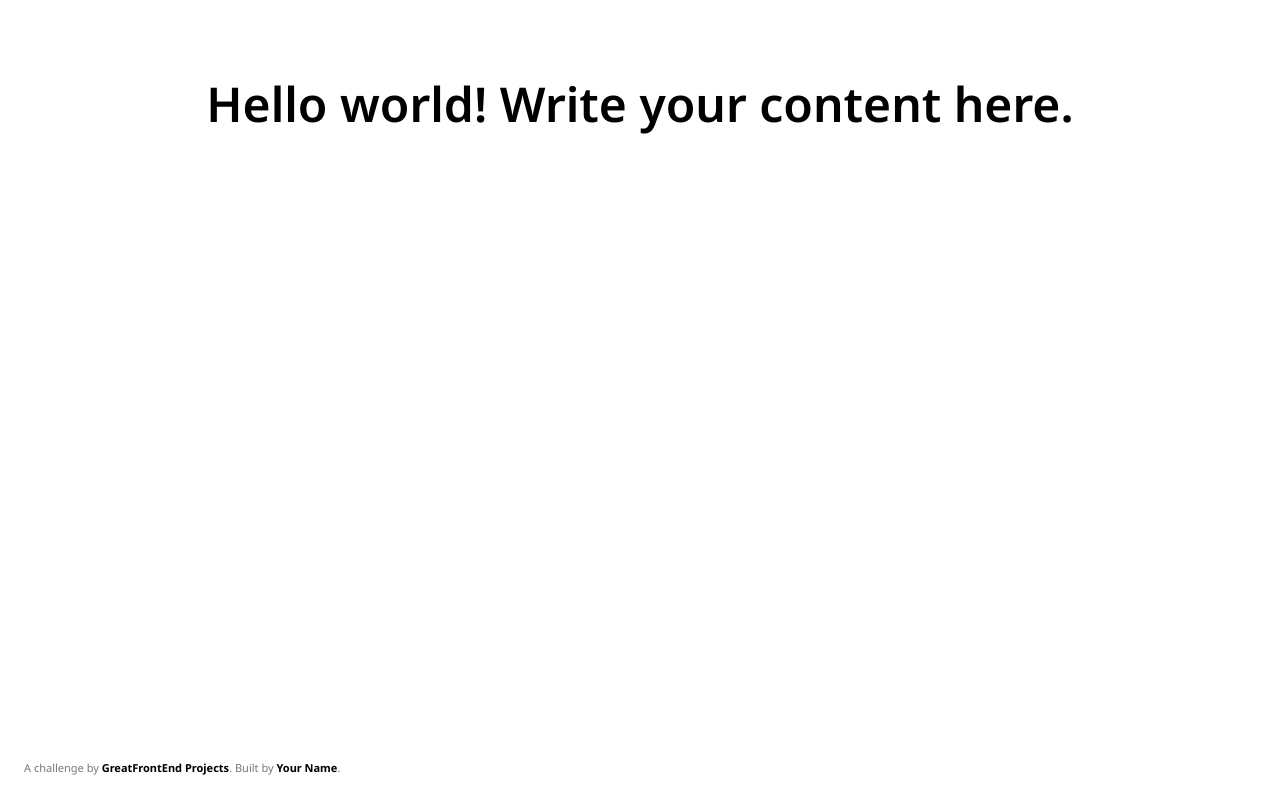
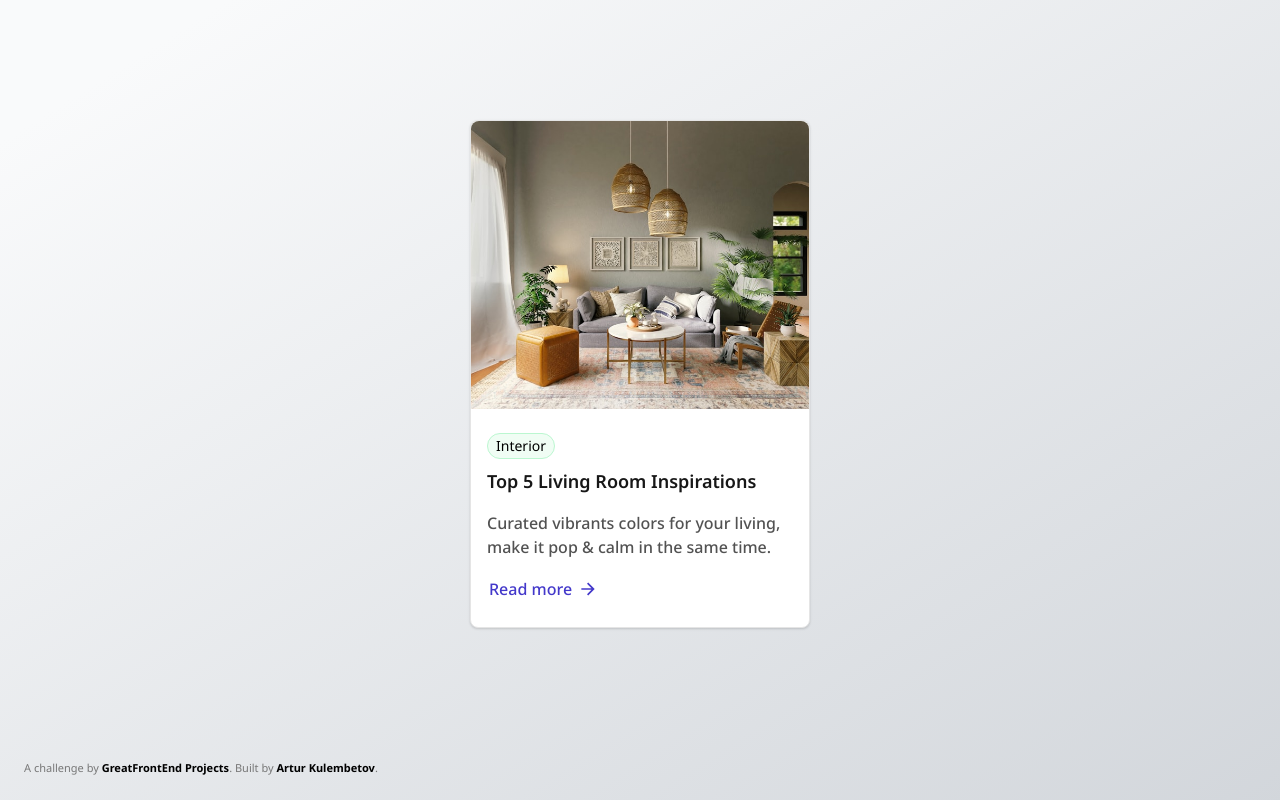
Before and after one commit to kulembetov/blog-card, a plain HTML site: page index.html in a window 1280 px wide. Drawn offline with nearby package versions, Linux system fonts and the light colour scheme.

Commit message:
feat: build a simple blog card

```diff
--- a/css/style.css
+++ b/css/style.css
@@ -1,15 +1,125 @@
-/* Put any custom CSS styles here.  */
-/* Be sure to delete the <style> tag in index.html if you want to use this stylesheet. */
 body {
   margin: 0;
   font-family: "Noto Sans", system-ui, -apple-system, BlinkMacSystemFont,
     "Segoe UI", Roboto, Oxygen, Ubuntu, Cantarell, "Open Sans", "Helvetica Neue",
     sans-serif;
   min-height: 100vh;
+  background: linear-gradient(148deg, #f9fafb 8.89%, #d2d6db 100.48%);
+  display: flex;
+  flex-direction: column;
+  align-items: center;
+  justify-content: flex-start;
 }
 
 * {
   box-sizing: border-box;
+}
+
+.card {
+  width: 21.25rem;
+  display: flex;
+  flex-direction: column;
+  align-items: flex;
+  border-radius: 0.5rem;
+  border: 1px solid #e5e5e5;
+  background: #fff;
+  box-shadow: 0px 1px 3px 0px rgba(0, 0, 0, 0.1),
+    0px 1px 2px 0px rgba(0, 0, 0, 0.06);
+  margin-top: 7.5rem;
+  margin-bottom: 7.5rem;
+}
+
+.card__image {
+  width: 100%;
+  height: 18rem;
+  object-fit: cover;
+  border-radius: 0.5rem 0.5rem 0 0;
+}
+
+.card__description {
+  display: flex;
+  flex-direction: column;
+  gap: 0.5rem;
+  padding: 1.5rem 1rem;
+}
+
+.card__badge {
+  width: fit-content;
+  font-size: 0.875rem;
+  font-style: normal;
+  font-weight: 400;
+  line-height: 1.25rem;
+  text-align: center;
+  border-radius: var(--border-radius-full, 624.9375rem);
+  border: 1px solid #bbf7d0;
+  background: #f0fdf4;
+  padding: 0.125rem 0.5rem;
+}
+
+.card__title {
+  color: #171717;
+  font-size: 1.125rem;
+  font-style: normal;
+  font-weight: 600;
+  line-height: 1.75rem;
+}
+
+.card__text {
+  color: #525252;
+  font-size: 1rem;
+  font-style: normal;
+  font-weight: 500;
+  line-height: 1.5rem;
+  margin: 0.5rem 0;
+}
+
+.card__button {
+  width: fit-content;
+  display: flex;
+  align-items: center;
+  justify-content: center;
+  gap: 0.125rem;
+  border: none;
+  font-size: 1rem;
+  color: #4338ca;
+  font-weight: 500;
+  line-height: 1.5rem;
+  transition: color 0.2s ease-in-out;
+  padding: 0.125rem;
+  position: relative;
+}
+
+.card__button::after {
+  content: "";
+  position: absolute;
+  width: 1.25rem;
+  height: 1.25rem;
+  right: -1.5rem;
+  top: 50%;
+  transform: translateY(-50%);
+  background-image: url("../img/arrow-right-line.svg");
+  background-size: cover;
+  transition: background-image 0.2s ease-in-out;
+}
+
+.card__button:hover {
+  color: #3730a3;
+}
+
+.card__button:disabled {
+  color: #a3a3a3;
+  pointer-events: none;
+  cursor: default;
+}
+
+.card__button:disabled::after {
+  background-image: url("../img/arrow-right-line-disabled.svg");
+}
+
+.card__button:focus {
+  border-radius: 0.25rem;
+  background: #fff;
+  box-shadow: 0px 0px 0px 4px rgba(68, 76, 231, 0.12);
 }
 
 .credits {
@@ -21,7 +131,7 @@ body {
   text-align: center;
 }
 
-.credits a {
+.credits__link {
   color: #000;
   font-weight: bold;
 }
--- a/index.html
+++ b/index.html
@@ -1,51 +1,44 @@
 <!DOCTYPE html>
 <html lang="en">
-  <!-- [Delete this comment] This file is the main file for the challenge. For the most part, you should be editing this file. -->
+
 <head>
   <meta charset="utf-8" />
   <meta name="viewport" content="width=device-width, initial-scale=1" />
-    <title>GreatFrontEnd Projects</title>
+  <title>Blog Card | GreatFrontEnd Projects</title>
   <link rel="preconnect" href="https://fonts.googleapis.com" />
   <link rel="preconnect" href="https://fonts.gstatic.com" crossorigin />
-    <link
-      href="https://fonts.googleapis.com/css2?family=Noto+Sans:ital,wght@0,100..900;1,100..900&display=swap"
-      rel="stylesheet"
-    />
+  <link href="https://fonts.googleapis.com/css2?family=Noto+Sans:ital,wght@0,100..900;1,100..900&display=swap"
+    rel="stylesheet" />
   <link rel="stylesheet" href="css/style.css" />
+  <script src="https://cdn.tailwindcss.com"></script>
+  <link rel="icon" href="img/favicon.ico" sizes="any" />
+</head>
 
-    <!-- Tailwind CDN allows you to use Tailwind classes immediately in your HTML without any installation steps.
-      If you're not using Tailwind, you may delete the <script> -->
-    <!-- Get started on Tailwind: https://tailwindcss.com/docs/installation/play-cdn -->
-    <script src="https://cdn.tailwindcss.com"></script>
+<body>
+  <div class="card">
+    <div>
+      <img src="./img/spacejoy-YqFz7UMm8qE-unsplash.jpg" alt="card image" class="card__image">
+    </div>
+    <div class="card__description">
+      <p class="card__badge">Interior</p>
+      <p class="card__title">Top 5 Living Room Inspirations</p>
+      <p class="card__text">Curated vibrants colors for your living, make it pop & calm in the same time.
+      </p>
+      <a href="/">
+        <button class="card__button">Read more</button>
+      </a>
+    </div>
+  </div>
 
-    <link rel="icon" href="img/favicon.ico" sizes="any" />
-    <style>
-      /* You may write styles inside this <style> tag or within `css/style.css`. */
-    </style>
-  </head>
-  <body>
-    <!-- Add your site or application content here -->
-    <h1 class="text-5xl text-center font-semibold pt-20">
-      Hello world! Write your content here.
-    </h1>
-
-    <!-- Interior
-      Top 5 Living Room Inspirations
-      Curated vibrants colors for your living, make it pop & calm in the same time.
-      Read more -->
-
-    <!-- Attribute this challenge to yourself! -->
   <div class="credits">
     A challenge by
-      <a
-        href="https://www.greatfrontend.com/projects?ref=challenges"
-        target="_blank"
-        >GreatFrontEnd Projects</a
-      >. Built by
-      <a href="https://www.greatfrontend.com/u/your_username" target="_blank"
-        >Your Name</a
-      >.
+    <a href="https://www.greatfrontend.com/projects?ref=challenges" target="_blank" class="credits__link"
+      aria-label="Link to GreatFrontEnd Projects challenge page">GreatFrontEnd
+      Projects</a>. Built by
+    <a href="https://www.greatfrontend.com/projects/u/kulembetov" target="_blank" class="credits__link"
+      aria-label="Link to Artur Kulembetov's GreatFrontEnd profile">Artur
+      Kulembetov</a>.
   </div>
-    <script src="js/index.js"></script>
 </body>
+
 </html>
```
Lines whose indentation alone changed are shown as unchanged.
